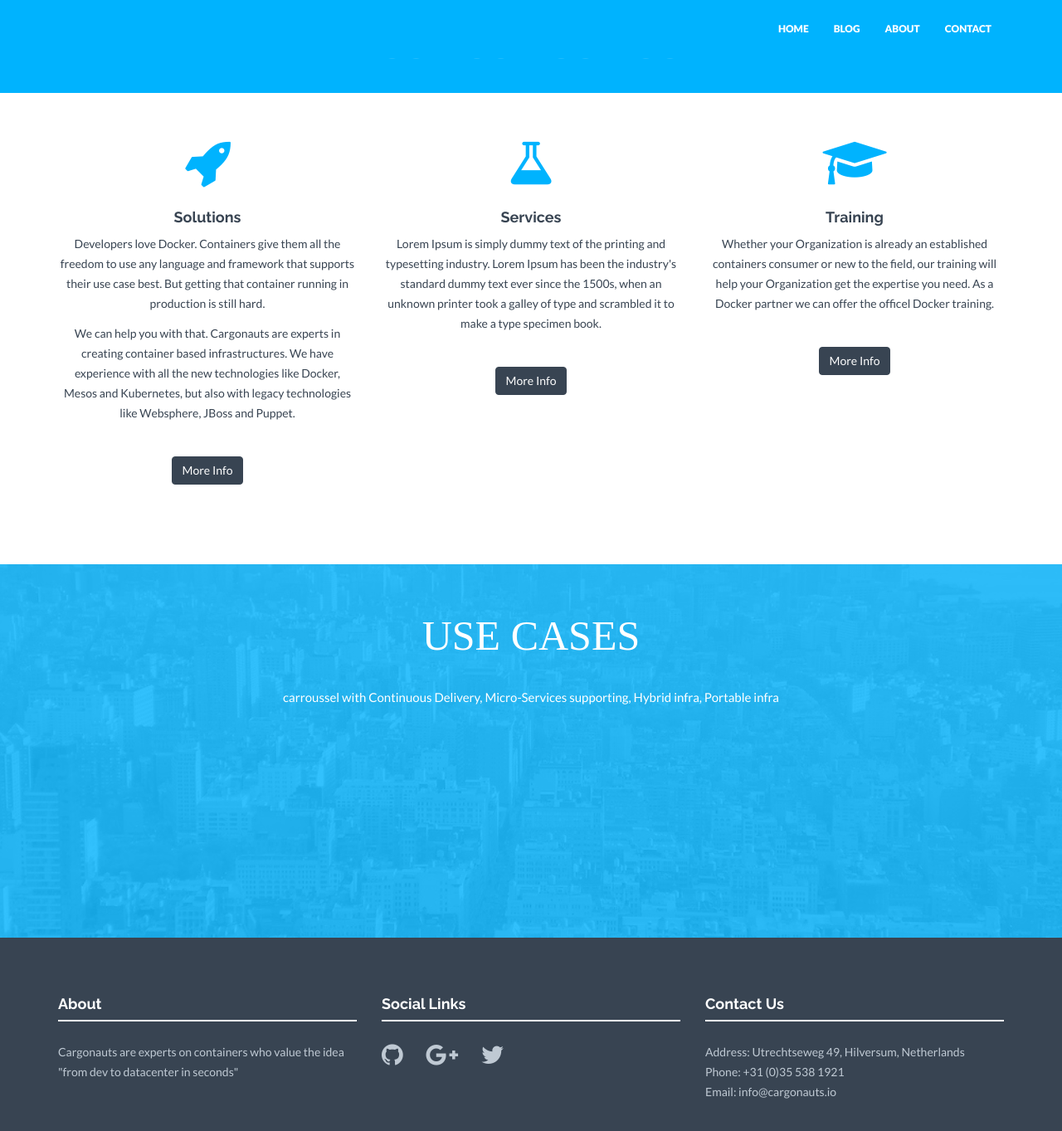
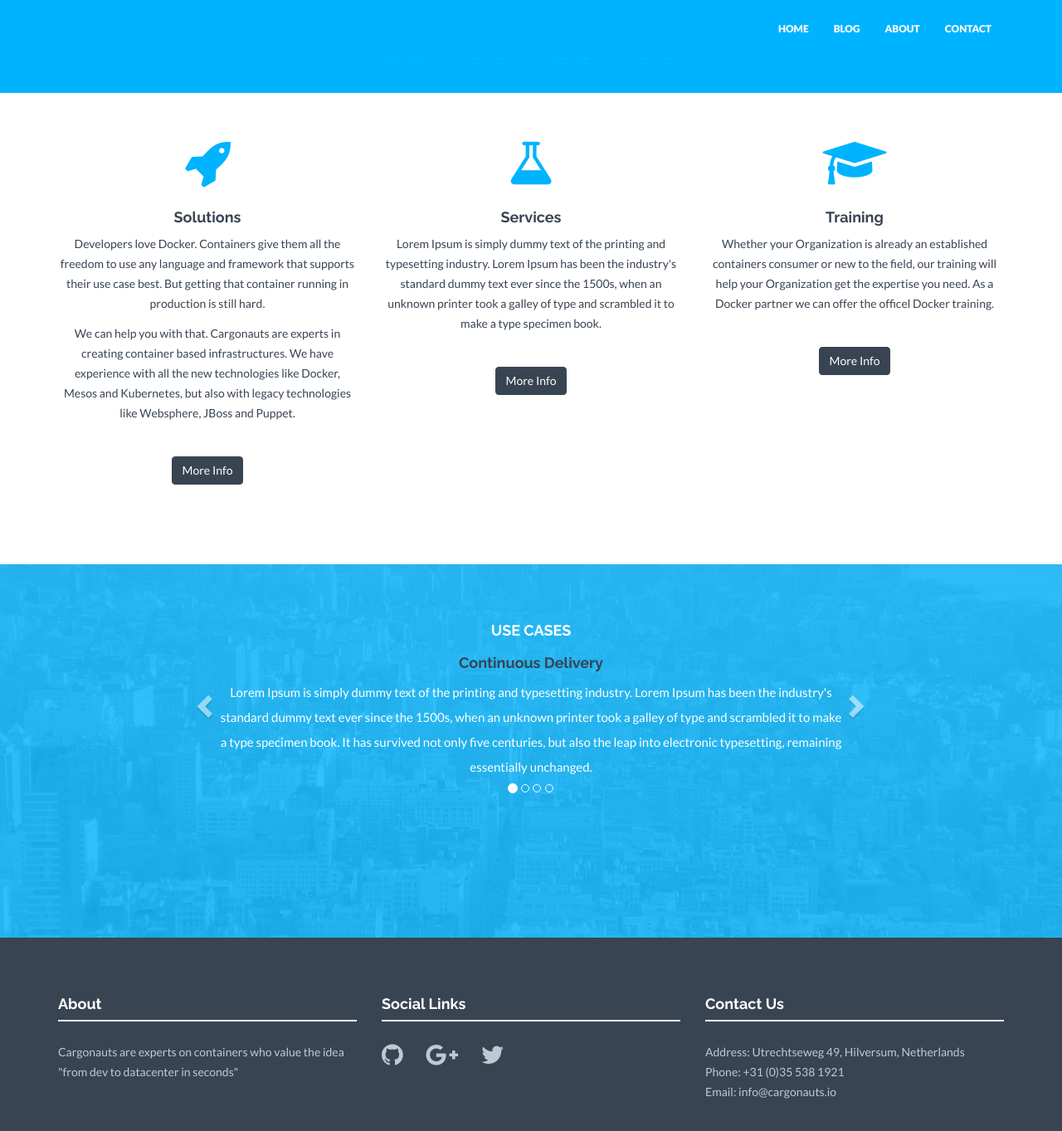
Before and after one commit to nautsio/nautsio.github.io, a Jekyll site: the page built from index.html, in a window 1280 px wide and 1400 px high, scrolled down 296 px. Shown: the top 1363 px of the window at 83% size. Built offline with Jekyll 4.4.1, drawn with Linux system fonts in a browser that asks for light colours; nearby versions of some CDN libraries.

Commit message:
Add use cases carousel

```diff
--- a/_includes/js.html
+++ b/_includes/js.html
@@ -2,6 +2,12 @@
 <script src="https://maxcdn.bootstrapcdn.com/bootstrap/3.3.1/js/bootstrap.min.js"></script>
 <script src="{{ "/assets/js/retina-1.1.0.js" | prepend: site.baseurl }}"></script>
 <script src="{{ "/assets/js/custom.js" | prepend: site.baseurl }}"></script>
+<!-- carousel -->
+<script type="text/javascript">
+$(document).ready(function(){
+    $("#myCarousel").carousel();
+});
+</script>
 {% if site.analytics %}
 <script>
   (function(i,s,o,g,r,a,m){i['GoogleAnalyticsObject']=r;i[r]=i[r]||function(){
--- a/_sass/_style.scss
+++ b/_sass/_style.scss
@@ -474,3 +474,26 @@ a.anchor{
     top: -80px;
     visibility: hidden;
 }
+
+.header {
+	text-transform: uppercase;
+	color: #fff;
+}
+
+.carousel-control.left, .carousel-control.right {
+	background: none;
+}
+
+.carousel-control .glyphicon-chevron-left {
+	margin-left: 0;
+	left: -16px;
+}
+
+.carousel-control .glyphicon-chevron-right {
+	margin-right: 0;
+	right: -15px;
+}
+
+.carousel-indicators {
+	bottom: -20px;
+}
--- a/index.html
+++ b/index.html
@@ -45,8 +45,51 @@ permalink: /
     <div class="container centered">
         <div class="row">
             <div class="col-lg-8 col-lg-offset-2">
-            <i class="fa">USE CASES</i>
-            <p>carroussel with Continuous Delivery, Micro-Services supporting, Hybrid infra, Portable infra</p>
+            <h4 class="header dark">Use Cases</h4>
+
+            <div id="myCarousel" class="carousel slide" data-interval="8000" data-ride="carousel">
+              <!-- Carousel indicators -->
+              <ol class="carousel-indicators">
+                  <li data-target="#myCarousel" data-slide-to="0" class="active"></li>
+                  <li data-target="#myCarousel" data-slide-to="1"></li>
+                  <li data-target="#myCarousel" data-slide-to="2"></li>
+                  <li data-target="#myCarousel" data-slide-to="3"></li>
+              </ol>
+              <!-- Carousel items -->
+              <div class="carousel-inner">
+                  <div class="item active">
+                      <div class="carousel-content">
+                      <h4>Continuous Delivery</h4>
+                      <p>Lorem Ipsum is simply dummy text of the printing and typesetting industry. Lorem Ipsum has been the industry's standard dummy text ever since the 1500s, when an unknown printer took a galley of type and scrambled it to make a type specimen book. It has survived not only five centuries, but also the leap into electronic typesetting, remaining essentially unchanged.</p>
+                      </div>
+                  </div>
+                  <div class="item">
+                      <div class="carousel-content">
+                      <h4>Building block for microservices</h4>
+                      <p>Lorem Ipsum is simply dummy text of the printing and typesetting industry. Lorem Ipsum has been the industry's standard dummy text ever since the 1500s, when an unknown printer took a galley of type and scrambled it to make a type specimen book. It has survived not only five centuries, but also the leap into electronic typesetting, remaining essentially unchanged.</p>
+                      </div>
+                  </div>
+                  <div class="item">
+                      <div class="carousel-content">
+                      <h4>Portable infrastructure</h4>
+                      <p>Lorem Ipsum is simply dummy text of the printing and typesetting industry. Lorem Ipsum has been the industry's standard dummy text ever since the 1500s, when an unknown printer took a galley of type and scrambled it to make a type specimen book. It has survived not only five centuries, but also the leap into electronic typesetting, remaining essentially unchanged.</p>
+                      </div>
+                  </div>
+                  <div class="item">
+                      <div class="carousel-content">
+                      <h4>Hybrid infrastructure</h4>
+                      <p>Lorem Ipsum is simply dummy text of the printing and typesetting industry. Lorem Ipsum has been the industry's standard dummy text ever since the 1500s, when an unknown printer took a galley of type and scrambled it to make a type specimen book. It has survived not only five centuries, but also the leap into electronic typesetting, remaining essentially unchanged.</p>
+                      </div>
+                  </div>
+                </div>
+              </div>
+              <!-- Carousel nav -->
+              <a class="carousel-control left" href="#myCarousel" data-slide="prev">
+                  <span class="glyphicon glyphicon-chevron-left"></span>
+              </a>
+              <a class="carousel-control right" href="#myCarousel" data-slide="next">
+                  <span class="glyphicon glyphicon-chevron-right"></span>
+              </a>
             </div>
         </div><! --/row -->
     </div><! --/container -->
```
